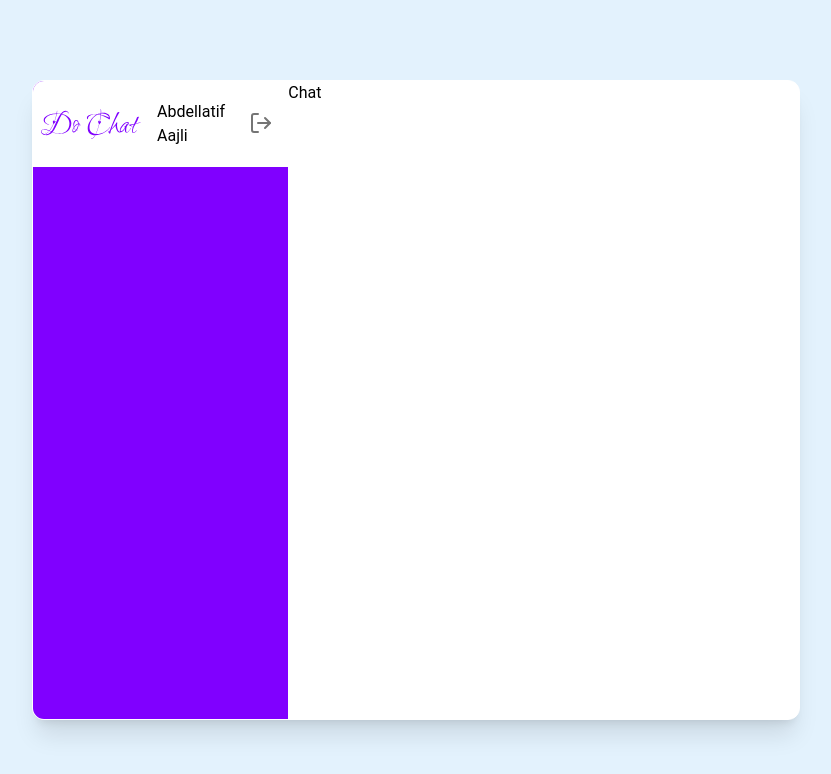
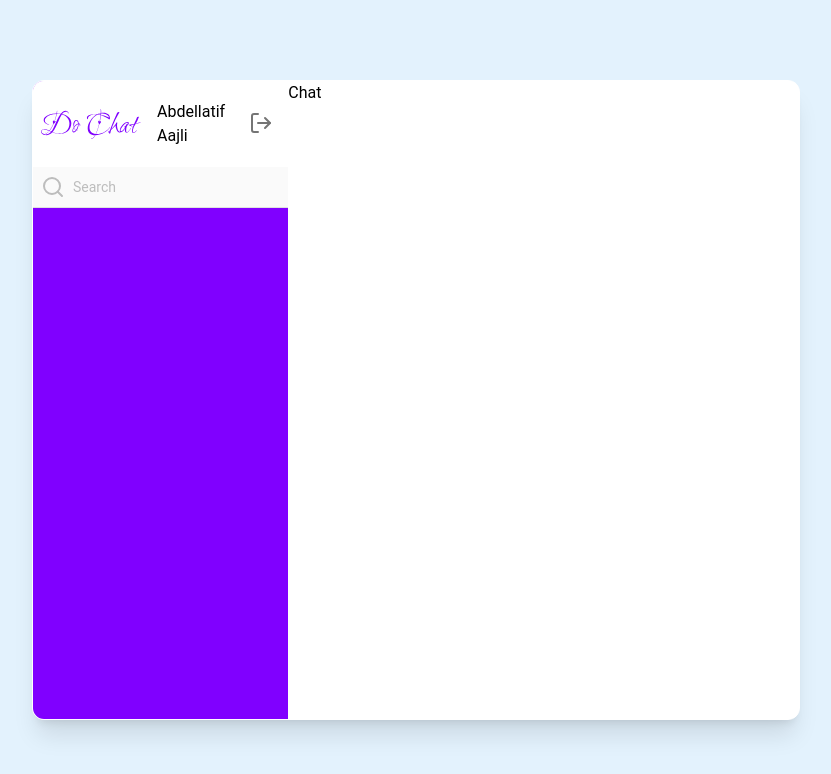
Before and after one commit to 1Bitif/chat, a React (Vite) app: page /home in a window 1280 px wide. Shown: the top 774 px of the page, without its empty margins (224-1055 px from the left). Built offline with nearby package versions, Linux system fonts and the light colour scheme; grey boxes are pictures that could not be loaded.

Commit message:
Added component Search in Sidebar

```diff
--- a/src/components/Sidebar/Sidebar.jsx
+++ b/src/components/Sidebar/Sidebar.jsx
@@ -1,10 +1,12 @@
 import React, { useState } from 'react'
 import { Navbar } from '../Navbar/Navbar'
+import { Search } from '../Search/Search'
 export const Sidebar = () => {
 
   return (
-    <div>
+    <div className='bg-white'>
       <Navbar />
+      <Search />
     </div>
   )
 }
```
